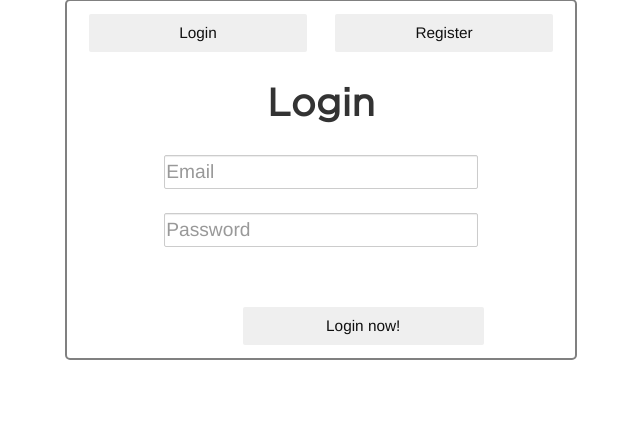
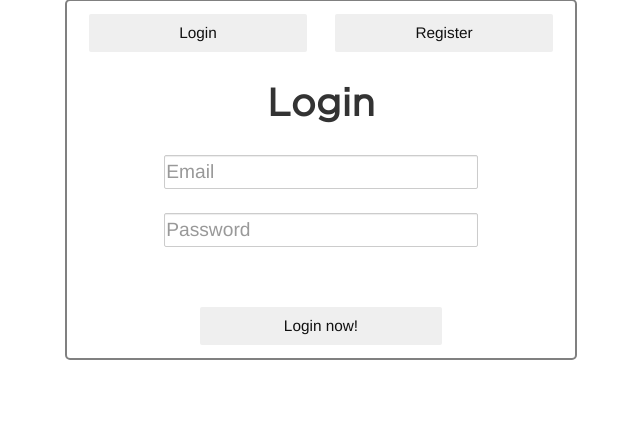
Before and after one commit to BagerManBG/AtanasovWebSiteProject, a PHP site: page /logIn.html in a window 1280 px wide. Shown: the part 151-578 px from the top of the page, without its empty margins (319-959 px from the left). Run offline with PHP 8.4, Linux system fonts and the light colour scheme; some libraries are stand-ins or nearby versions.

```diff
--- a/client/css/logIn.css
+++ b/client/css/logIn.css
@@ -69,15 +69,19 @@
 }
 
 .logAction input {
+
+	/*Last commited code here: */
+
+
 	/*margin-top:5%;*/
 	/*width:65%;*/
 	/*font-size: 1.5vw;*/
 
-	margin-top:5%;
+	/*New code: */
+
 	margin-top:5%;
 	width:65%;
 	border-radius:2px;
-	margin-left:17.5%;
 	margin-left:17.5%;
 	padding:1px;
 	font-size: 1.5vw;
@@ -118,6 +122,10 @@
 }
 
 .regButton {
+	margin-left:0px;
+}
+
+.loginButton {
 	margin-left:0px;
 }
 
--- a/client/css/style.css
+++ b/client/css/style.css
@@ -139,7 +139,7 @@ body{
     right: 5px;
     display: none;
     height: 10%;
-    width: 5%;
+    width: 3%;
     font-size: 40px ;
     border-radius: 25px 25px 5px 5px;
     cursor: pointer;
--- a/client/logIn.html
+++ b/client/logIn.html
@@ -51,7 +51,7 @@
 
 
             <br>
-            <input class="loginButton" id='logDis' type="submit" value="Login now!">
+            <button class="loginButton" id='logDis' type="submit" value="Login now!">Login now!</button>
         </form>
     </div>
 
```
